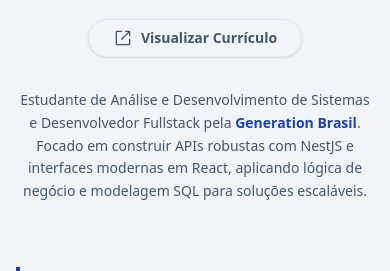
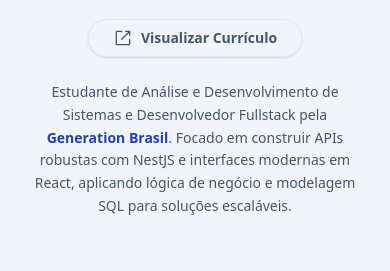
Before and after one commit to Eduarddoribeiro/devlinks, a React (Vite) app: page / in a window 390 px wide. Shown: the part 345-616 px from the top of the page. Built offline with nearby package versions, Linux system fonts and the light colour scheme; no server answers.

Commit message:
fix: adiciona padding lateral mobile

```diff
--- a/src/components/SobreMim.tsx
+++ b/src/components/SobreMim.tsx
@@ -1,6 +1,6 @@
 export function SobreMim() {
   return (
-    <section className="w-full px-4 py-4 mt-4">
+    <section className="w-full px-8 md:px-4 py-4 mt-2">
       <div className="max-w-xl mx-auto text-center">
         <p className="text-slate-600 leading-relaxed text-sm md:text-base font-medium">
           Estudante de Análise e Desenvolvimento de Sistemas e Desenvolvedor Fullstack pela
```
